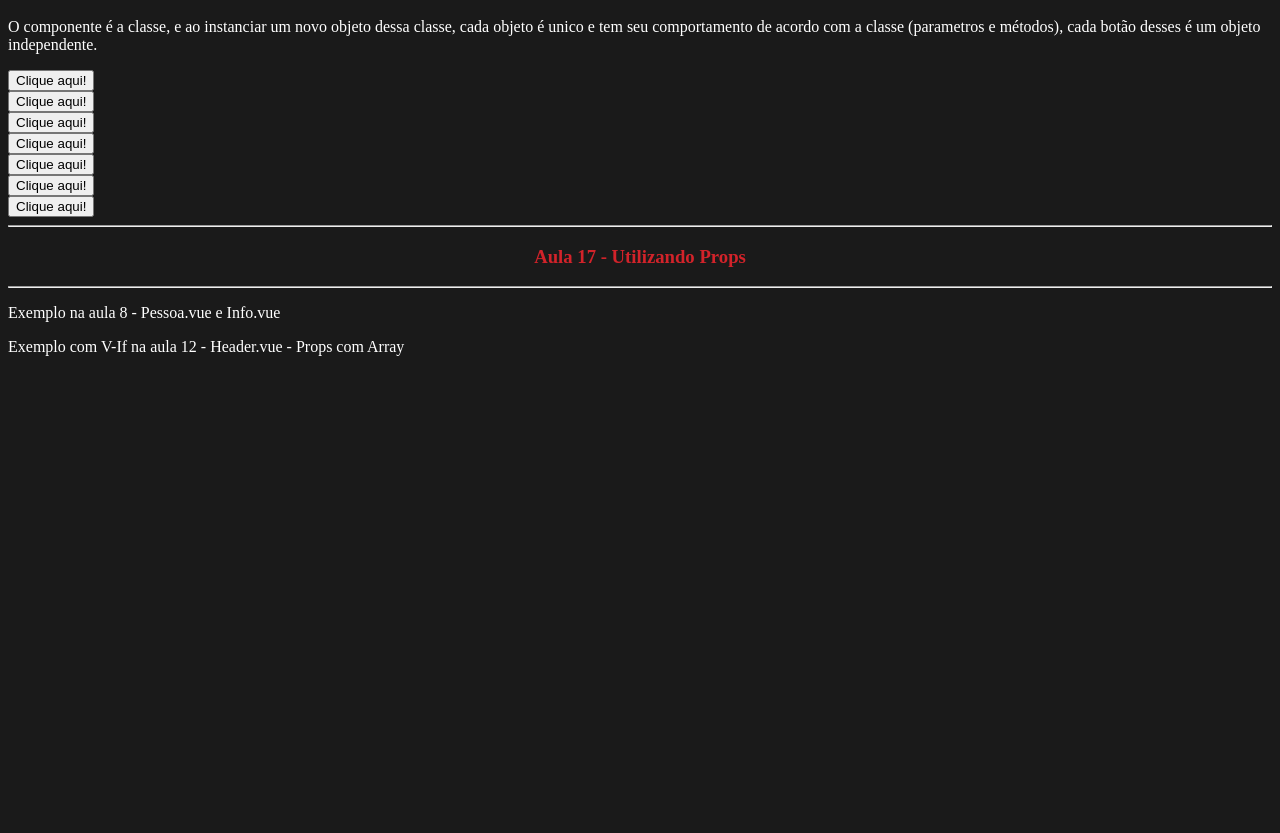
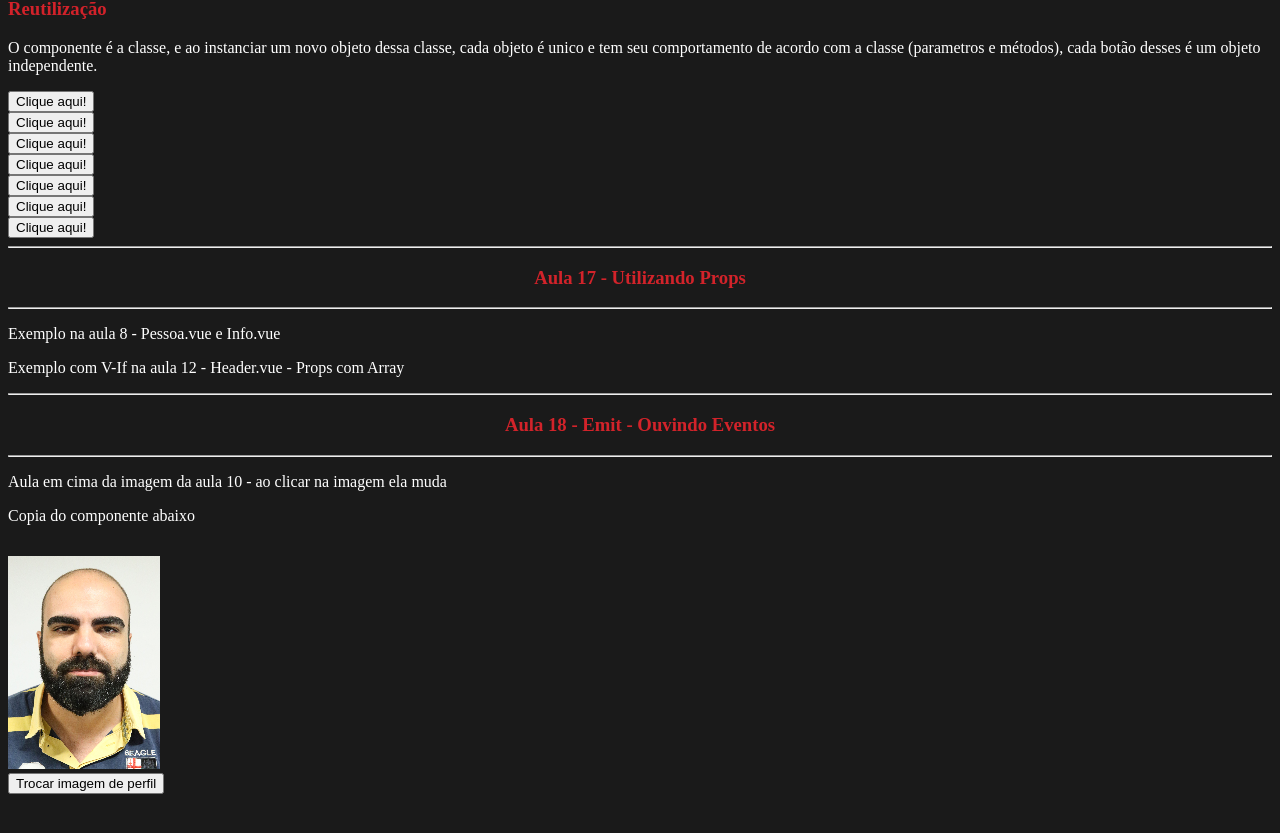
Before and after one commit to felipecabesssa/CursoVueMatheusYoutube, a Vue app in the folder projeto_vue/: page / in a window 1280 px wide. Shown: the part 4042-4875 px from the top of the page. Before the commit the page ends 4494 px from the top, so only its background shows below. Built offline with nearby package versions, Linux system fonts and the light colour scheme.

Commit message:
$Emit() - Ouvindo Eventos e alterando componentes

```diff
--- a/projeto_vue/src/App.vue
+++ b/projeto_vue/src/App.vue
@@ -110,6 +110,14 @@
 
     <p>Exemplo com V-If na aula 12 - Header.vue - Props com Array</p>
 
+    <hr>
+    <h3 style="color: #d2232a; text-align: center;">Aula 18 - Emit - Ouvindo Eventos</h3>
+    <hr>
+
+    <p>Aula em cima da imagem da aula 10 - ao clicar na imagem ela muda</p>
+
+    <p>Copia do componente abaixo</p>
+    <Picture />
     <br>
     <br>
     <br>
@@ -129,6 +137,7 @@ import InfoComVfor from './components/InfoComVfor.vue'
 import Form from './components/form/Form.vue'
 import MultiplosEventos from './components/MultiplosEventos.vue'
 import Reutilizacao from './components/Reutilizacao.vue'
+import MudarImagem from './components/MudarImagem.vue'
 
 export default {
   name: 'App',
@@ -142,7 +151,8 @@ export default {
     InfoComVfor,
     Form,
     MultiplosEventos,
-    Reutilizacao
+    Reutilizacao,
+    MudarImagem
   }
 }
 </script>
--- /dev/null
+++ b/projeto_vue/src/components/MudarImagem.vue
@@ -0,0 +1,12 @@
+<template>
+  <div>
+    <button @click="$emit('mudarImagem')">Trocar imagem de perfil</button>
+  </div>
+</template>
+
+<script>
+export default {
+  name: 'MudarImagem',
+  emits: ['mudarImagem']
+}
+</script>
--- a/projeto_vue/src/components/Picture.vue
+++ b/projeto_vue/src/components/Picture.vue
@@ -1,15 +1,23 @@
 <template>
     <img :src="avatar" :alt="descricao" style="margin-top: 15px;">
+    <MudarImagem @mudar-imagem="trocarImagem" />
 </template>
 
 <script>
+import MudarImagem from './MudarImagem.vue'
 export default {
+  components: { MudarImagem },
     name: 'Picture',
     data(){
         return{
             avatar: "/img/avatar.png",
             descricao: "Felipe Henrique"
         }
+    },
+    methods: {
+      trocarImagem() {
+        this.avatar = '/img/euEDavi.PNG'
+      }
     }
 }
 </script>
```
Also changed, not shown: projeto_vue/public/img/A-team.jpg (deleted), projeto_vue/public/img/euEDavi.PNG (added).
